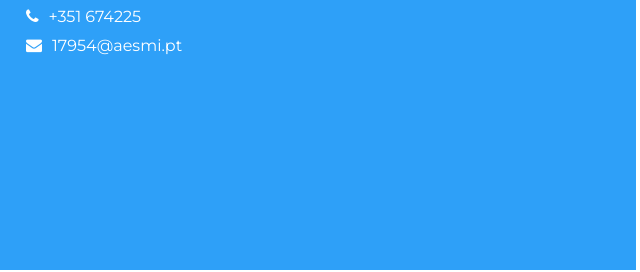
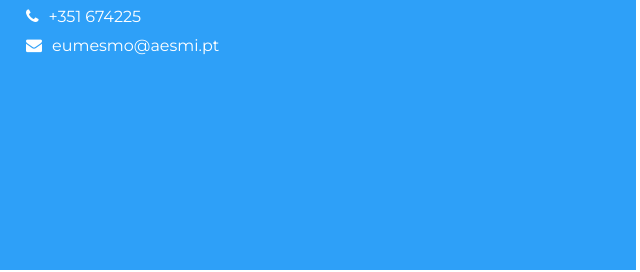
Before and after one commit to 17954-boop/web_seguran-a, a plain HTML site: page index.html in a window 1280 px wide. Shown: the part 3298-3570 px from the top of the page, 629-1269 px from the left. Drawn offline with nearby package versions, Linux system fonts and the light colour scheme; files whose address does not match are found by name.

Commit message:
Update index.html

```diff
--- a/index.html
+++ b/index.html
@@ -214,7 +214,7 @@
                      <li>
                         <a href="#">
                            <i class="fa fa-envelope" aria-hidden="true"></i><span
-                              class="padding_left_10">17954@aesmi.pt</span>
+                              class="padding_left_10">eumesmo@aesmi.pt</span>
                         </a>
                      </li>
                   </ul>
```
